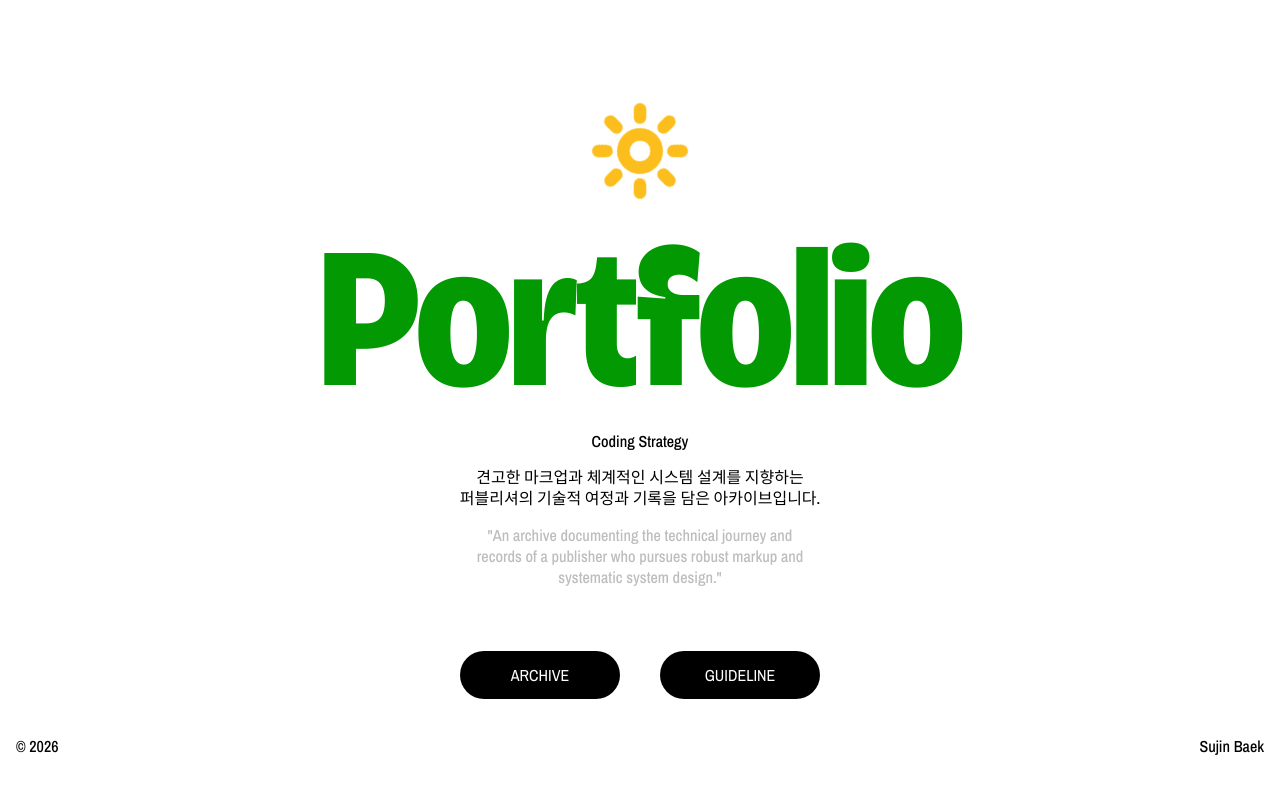
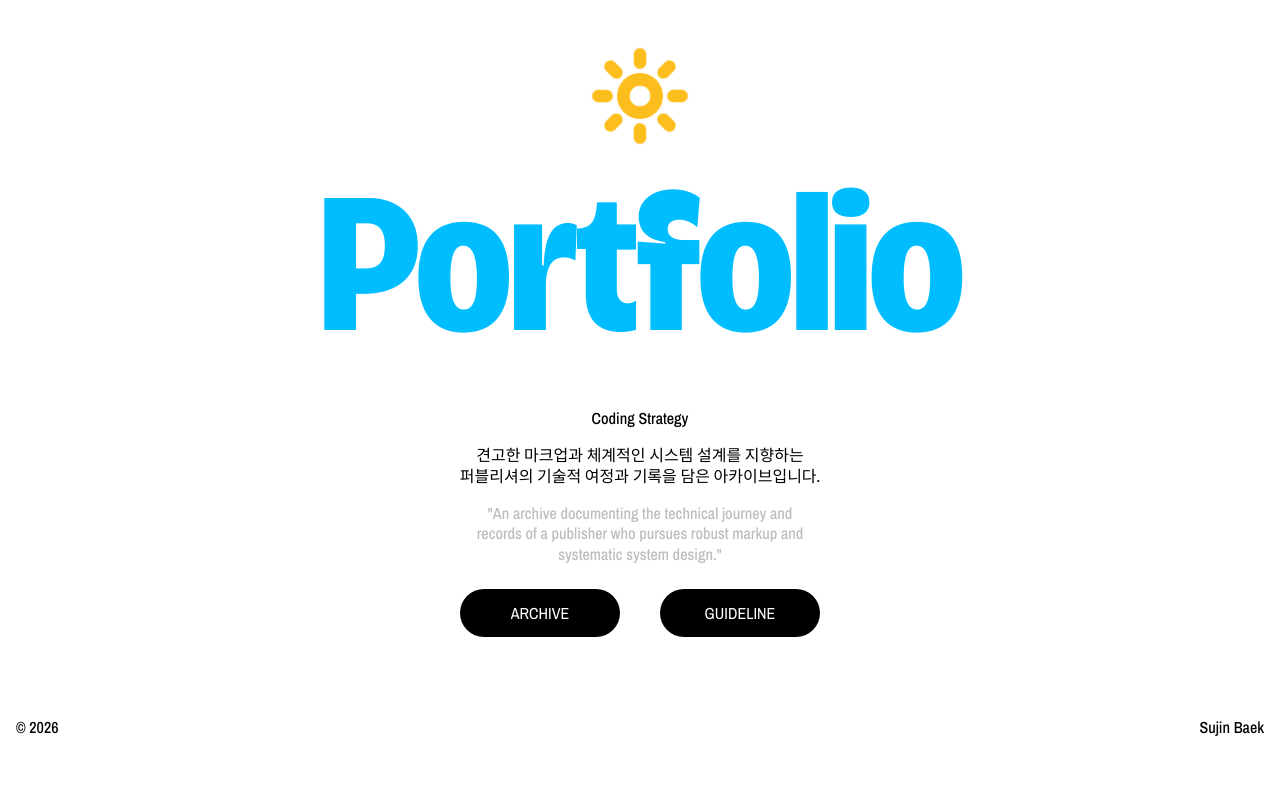
Before and after one commit to Whitesujin/portfolio, a website built with Vite: page index.html in a window 1280 px wide. Built offline with nearby package versions, Linux system fonts and the light colour scheme; a web font is replaced by a local one.

Commit message:
feat: intro 수정

```diff
--- a/index.html
+++ b/index.html
@@ -23,6 +23,8 @@
             </svg>
           </div>
           <h1 class="intro-subject">Portfolio</h1>
+        </div>
+        <div class="intro-body">
           <dl class="intro-summary">
             <dt class="dt">Coding Strategy</dt>
             <dd class="dd"> 견고한 마크업과 체계적인 시스템 설계를 지향하는<br> 퍼블리셔의 기술적 여정과 기록을 담은 아카이브입니다. </dd>
@@ -31,16 +33,6 @@
               <br>systematic system design."
             </dd>
           </dl>
-        </div>
-        <div class="intro-body">
-          <!-- <div class="button-area">
-					<a href="./pages/index.html" target="_blank" class="btn-intro type-a">ENTER PAGE</a>
-					<a href="./pages/guide.html" target="_blank" class="btn-intro type-b">VIEW GUIDE</a>
-
-					VIEW WORK / VIEW GUIDE (둘 다 'VIEW'로 시작하여 시각적 정렬)
-
-GO TO PAGE / GO TO GUIDE
-				</div> -->
           <div class="button-area">
             <a href="./pages/index.html" target="_blank" class="btn-intro type-a">ARCHIVE</a>
             <a href="./pages/guide.html" target="_blank" class="btn-intro type-b">GUIDELINE</a>
--- a/src/scss/intro.scss
+++ b/src/scss/intro.scss
@@ -14,7 +14,7 @@
     align-items: center;
     gap: 32px;
     position: relative;
-	text-align: center;
+	  text-align: center;
 
     .intro-deco {
       // position: absolute;
@@ -34,10 +34,18 @@
 
     .intro-subject {
       @include h1;
-      color: $green;
+      // color: $blue;
+      color: #00bdff;
       // text-decoration: underline from-font dotted rgb(255, 231, 170);
       // text-decoration: underline from-font dotted rgb(2, 153, 2);
     }
+
+  }
+
+  .intro-body {
+    display: flex;
+    flex-direction: column;
+    gap: 24px;
 
     .intro-summary {
       display: flex;
@@ -46,6 +54,7 @@
       align-items: center;
       gap: 16px;
       @include para4;
+      text-align: center;
 
       .dd {
         &.eng {
@@ -53,9 +62,7 @@
         }
       }
     }
-  }
 
-  .intro-body {
     .button-area {
       display: flex;
       justify-content: center;
@@ -85,12 +92,12 @@
   .intro-foot {
     // $step: calc(100% / 35);
 
-    position: absolute;
+    // position: absolute;
     // top: auto;
-    bottom: 0;
-    left: 0;
+    // bottom: 0;
+    // left: 0;
     width: 100%;
-    height: 80px;
+    // height: 80px;
     // background-image: repeating-linear-gradient(90deg, $green, $green $step, $light-blue $step, $light-blue ($step * 2));
 
     .intro-info {
```
